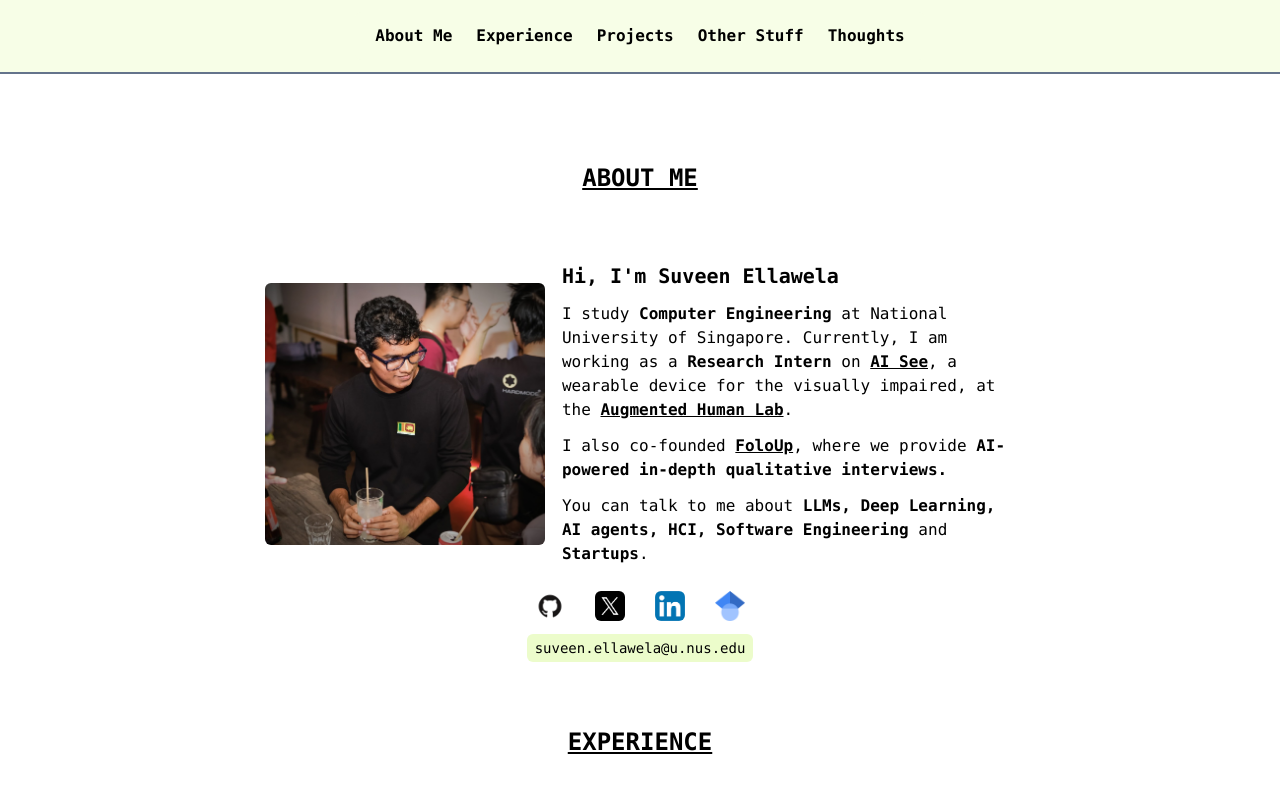
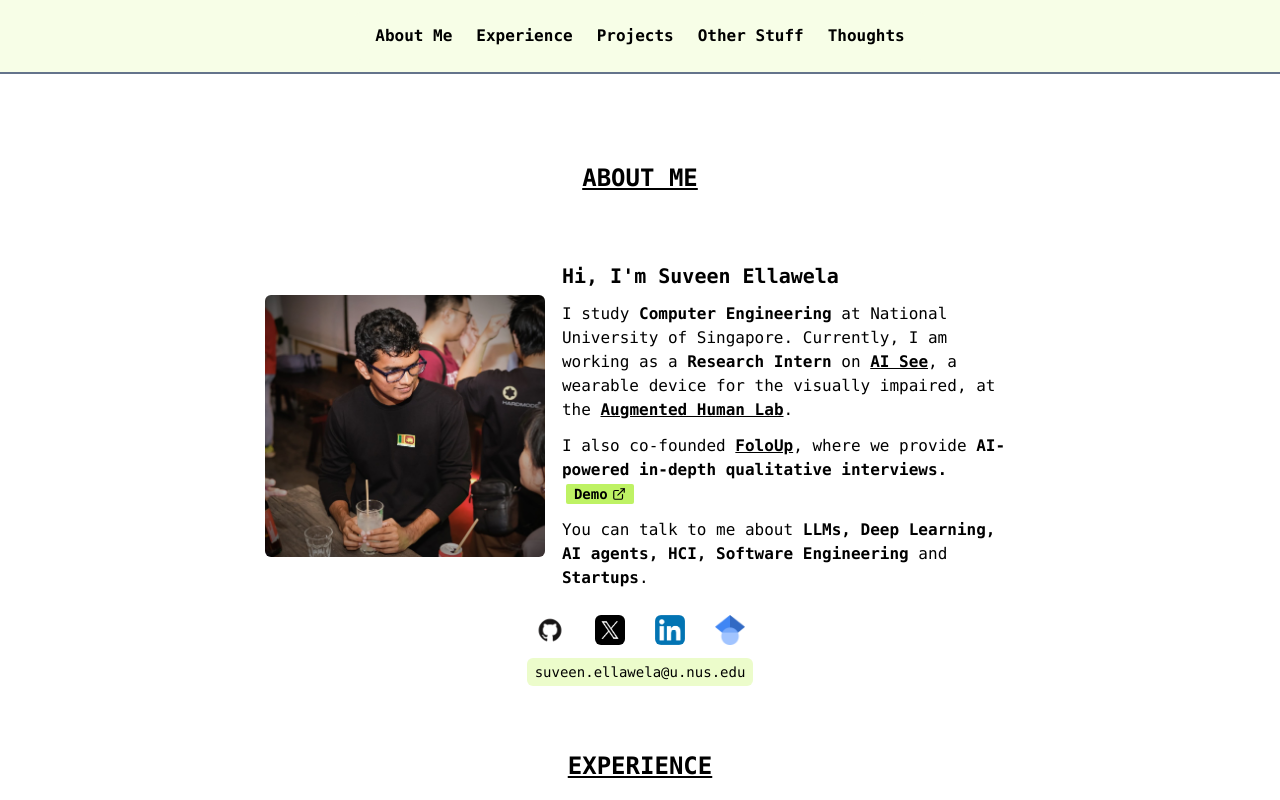
Before and after one commit to Sulith123/suveene.github.io, a Next.js app: page / in a window 1280 px wide. Shown: the top 800 px of the page. Built offline with nearby package versions, Linux system fonts and the light colour scheme.

Commit message:
Add demo URL to the website

```diff
--- a/package.json
+++ b/package.json
@@ -10,7 +10,7 @@
   },
   "dependencies": {
     "braces": "3.0.3",
-    "lucide-react": "^0.378.0",
+    "lucide-react": "^0.396.0",
     "next": "14.2.3",
     "react": "^18",
     "react-dom": "^18",
--- a/src/app/components/home/about-me-section/index.tsx
+++ b/src/app/components/home/about-me-section/index.tsx
@@ -1,6 +1,7 @@
 import React from "react";
 import Image from "next/image";
 import Socials from "../socials";
+import { ExternalLinkIcon } from "lucide-react";
 
 const AboutMeSection = () => {
   return (
@@ -58,6 +59,12 @@ const AboutMeSection = () => {
             <span className="font-semibold">
               AI-powered in-depth qualitative interviews.
             </span>
+            <span className="font-semibold ml-1"><a
+                href="https://www.linkedin.com/feed/update/urn:li:activity:7208456112503685120/"
+                target="_blank"
+                className="relative text-sm inline-flex items-center transition-all px-2 rounded-sm bg-lime-300 text-black hover:bg-lime-500 gap-1"
+              >Demo<ExternalLinkIcon size={14} /></a>
+            </span>
           </p>
           <p className="mt-3">
             You can talk to me about{" "}
```
Also changed, not shown: 1 other file (tests, documents, lock files or other folders).
